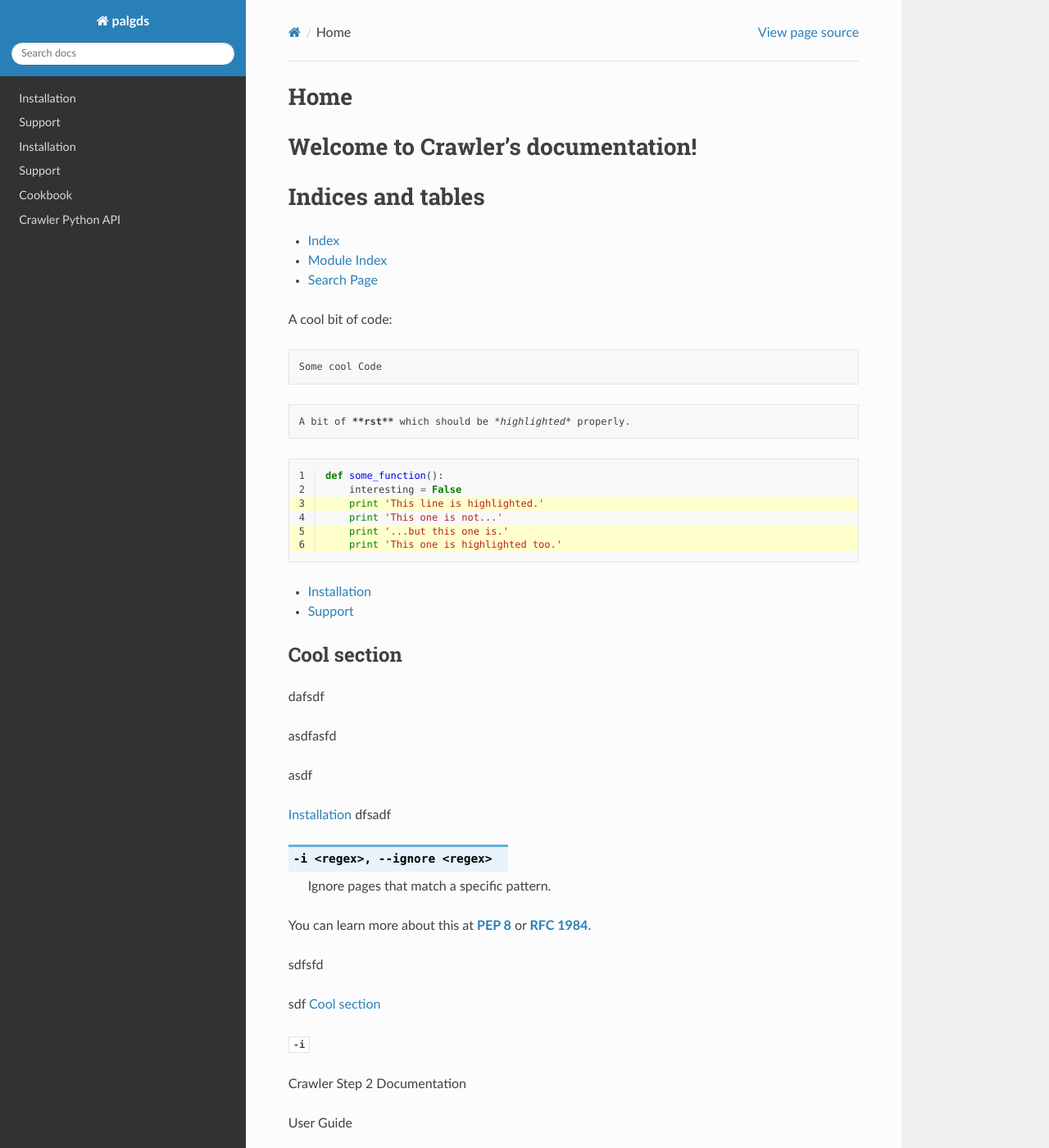
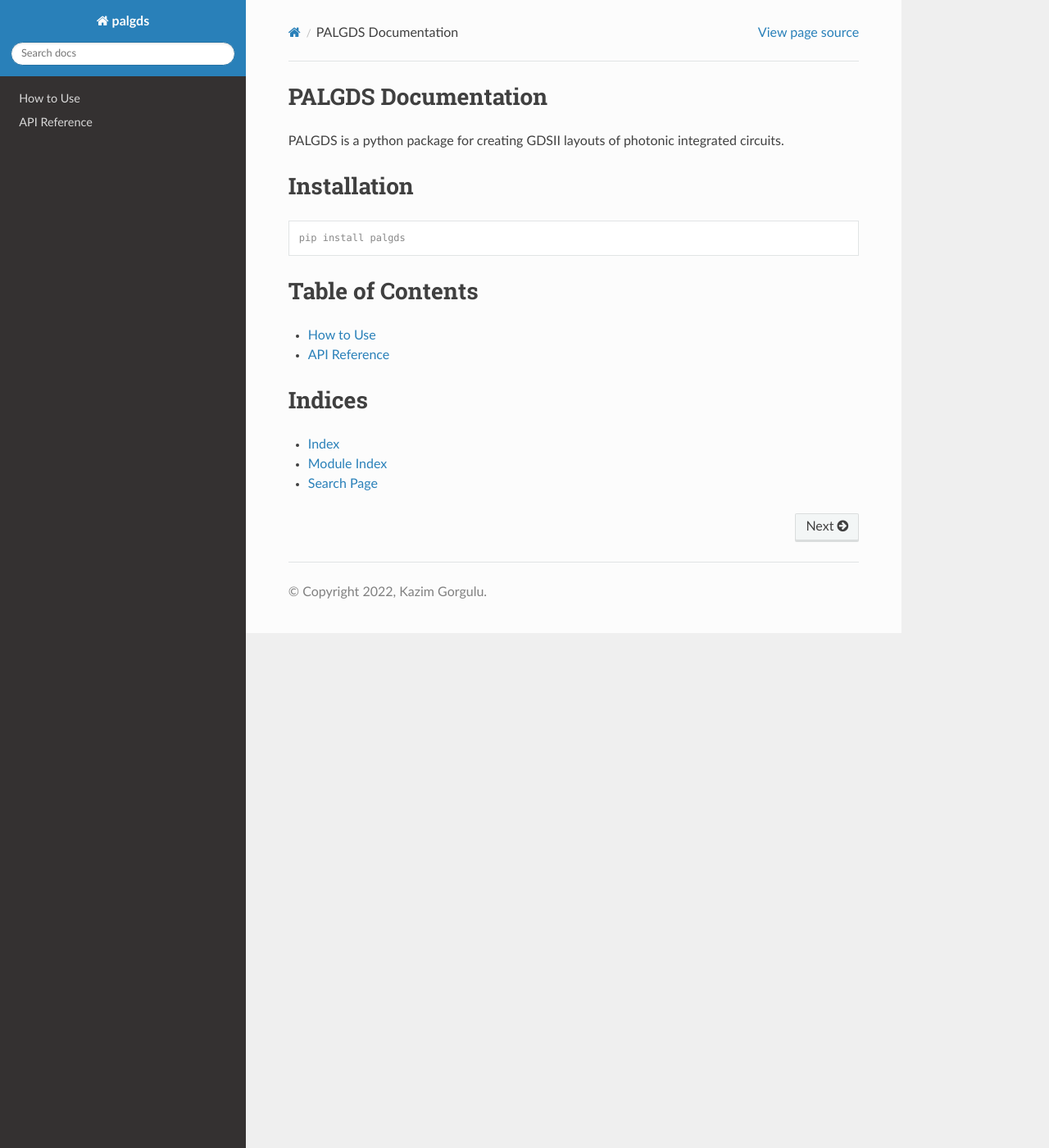
Before and after one commit to kazimgorgulu/documentation-with-sphinx, a Sphinx documentation site: the page built from docs/index.rst, in a window 1280 px wide and 1400 px high. Shown: the whole window at 82% size. Built offline with Sphinx 7.4.7 and the Read the Docs theme 2.0.0, drawn with Linux system fonts in a browser that asks for light colours; some of the changed text lies outside the part shown.

Commit message:
docs update

```diff
--- a/docs/api.rst
+++ b/docs/api.rst
@@ -1,5 +1,5 @@
-Crawler Python API
-==================
+API Reference
+=============
 
 Getting started with Crawler is easy.
 The main class you need to care about is crawler.main.Crawler
--- a/docs/conf.py
+++ b/docs/conf.py
@@ -38,7 +38,7 @@ extensions = [
 autodoc_mock_imports = ["gdstk", "numpy"]
 
 # Add any paths that contain templates here, relative to this directory.
-templates_path = ['_templates']
+templates_path = ['_templates', '_images']
 
 # List of patterns, relative to source directory, that match files and
 # directories to ignore when looking for source files.
@@ -56,8 +56,66 @@ import sphinx_rtd_theme
 html_theme = 'sphinx_rtd_theme'
 html_theme_path = [sphinx_rtd_theme.get_html_theme_path()]
 #html_theme = 'alabaster'
+html_show_sphinx = False
+
+pygments_style = "trac"
 
 # Add any paths that contain custom static files (such as style sheets) here,
 # relative to this directory. They are copied after the builtin static files,
 # so a file named "default.css" will overwrite the builtin "default.css".
 html_static_path = ['_static']
+
+
+
+# Check below options for anything specific:
+
+# extensions = [
+#     "sphinx.ext.autodoc",
+#     "sphinx.ext.napoleon",
+#     "sphinx.ext.autosummary",
+#     "sphinx_inline_tabs",
+# ]
+#
+# autosummary_generate = True
+# autosummary_imported_members = True
+#
+# napoleon_google_docstring = True
+# napoleon_numpy_docstring = False
+# napoleon_include_init_with_doc = False
+# napoleon_include_private_with_doc = False
+# napoleon_include_special_with_doc = False
+# napoleon_use_admonition_for_examples = False
+# napoleon_use_admonition_for_notes = True
+# napoleon_use_admonition_for_references = False
+# napoleon_use_ivar = True
+# napoleon_use_param = True
+# napoleon_use_rtype = True
+#
+# exclude_patterns = ['Thumbs.db', '.DS_Store']
+#
+# html_static_path = ['_static']
+#
+# templates_path = ["_templates"]
+#
+# pygments_style = "trac"
+#
+# html_copy_source = False
+#
+# html_show_sphinx = False
+#
+# html_theme = "sphinx_rtd_theme"
+#
+# html_theme_options = {
+#     #'canonical_url': '',
+#     #'analytics_id': '',
+#     #'logo_only': False,
+#     "display_version": True,
+#     #'prev_next_buttons_location': 'bottom',
+#     #'style_external_links': False,
+#     #'vcs_pageview_mode': '',
+#     "collapse_navigation": True,
+#     "sticky_navigation": True,
+#     "navigation_depth": -1,
+#     #'includehidden': True,
+#     #'titles_only': False
+# }
--- a/docs/index.rst
+++ b/docs/index.rst
@@ -1,121 +1,34 @@
-Home
-========
+PALGDS Documentation
+===================================
 
-.. Crawler documentation master file, created by
-   sphinx-quickstart on Tue Apr 19 22:00:35 2022.
-   You can adapt this file completely to your liking, but it should at least
-   contain the root `toctree` directive.
+.. PALGDS documentation file, created by Kazim Gorgulu on Tue Apr 19 22:00:35 2022.
 
-Welcome to Crawler's documentation!
+PALGDS is a python package for creating GDSII layouts of photonic integrated
+circuits.
+
+
+Installation
+===================================
+
+.. code-block:: console
+
+    pip install palgds
+
+
+
+Table of Contents
 ===================================
 
 .. toctree::
-   :maxdepth: 2
-   :caption: Contents:
+   :maxdepth: 3
+
+   how_to_use
+   api
 
 
-
-Indices and tables
-==================
+Indices
+=======
 
 * :ref:`genindex`
 * :ref:`modindex`
 * :ref:`search`
-
-A cool bit of code::
-
-   Some cool Code
-
-.. code-block:: rst
-
-   A bit of **rst** which should be *highlighted* properly.
-
-
-.. code-block:: python
-   :linenos:
-   :emphasize-lines: 3,5-6
-
-   def some_function():
-       interesting = False
-       print 'This line is highlighted.'
-       print 'This one is not...'
-       print '...but this one is.'
-       print 'This one is highlighted too.'
-
-
-.. toctree::
-   :maxdepth: 2
-
-   install
-   support
-
-
-
-.. _reference-name:
-
-Cool section
-------------
-
-dafsdf
-
-asdfasfd
-
-asdf
-
-:doc:`install`
-dfsadf
-
-.. option:: -i <regex>, --ignore <regex>
-
-   Ignore pages that match a specific pattern.
-
-
-You can learn more about this at :pep:`8` or :rfc:`1984`.
-
-
-
-
-
-
-
-
-
-
-
-
-
-
-
-
-
-
-
-
-
-
-
-sdfsfd
-
-sdf
-:ref:`reference-name`
-
-:option:`-i`
-
-
-
-
-Crawler Step 2 Documentation
-
-User Guide
-
-.. toctree::
-
-   install
-   support
-   cookbook
-
-Programmer Reference
-
-.. toctree::
-
-   api
```
Also changed, not shown: docs/circuit.rst (renamed from docs/install.rst, +12 -2 lines), docs/how_to_use.rst (renamed from docs/cookbook.rst, +23 -2 lines), docs/pcell.rst (added, +75 -0 lines), docs/pdk.rst (added, +10 -0 lines), docs/support.rst (deleted, +0 -13 lines), sample_sphinx_conf_file.py (added, +174 -0 lines), docs/_images/ringres.svg (added).
